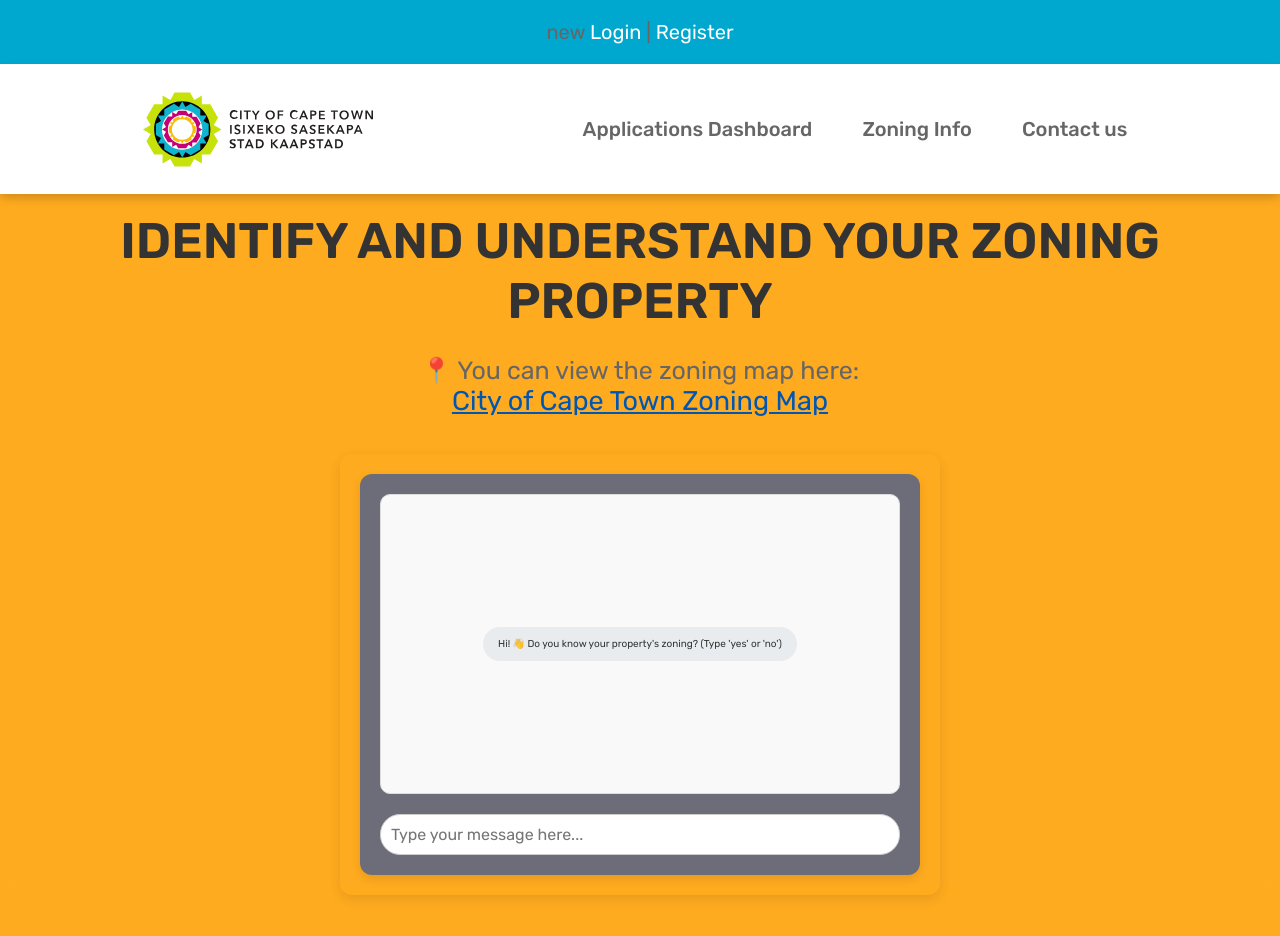
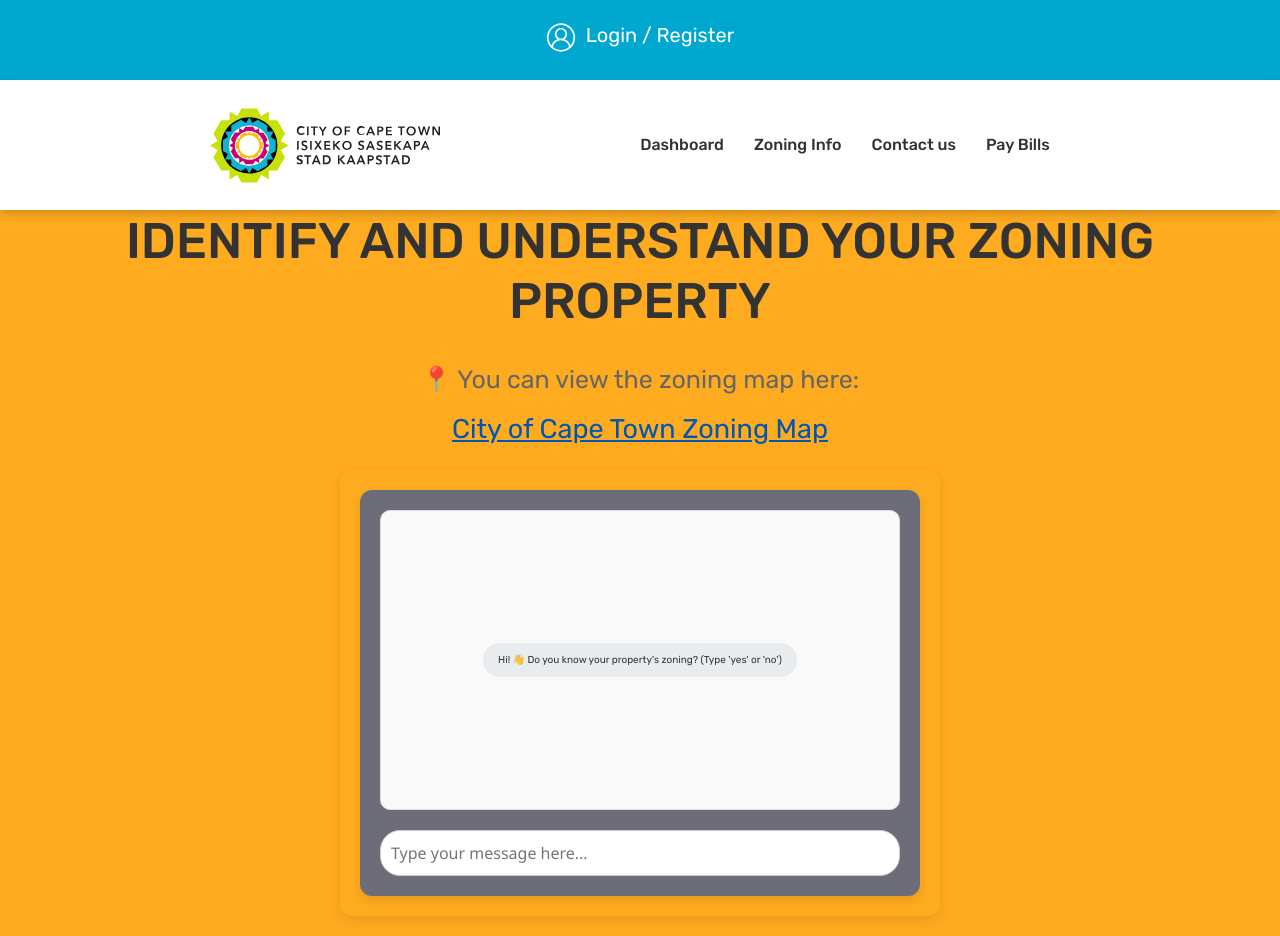
Before and after one commit to FayaadAbrahams/EazyPermit, a website: page pages/ZoningPage.html in a window 1280 px wide. Before the commit the page ends 915 px from the top, so only its background shows below. Drawn offline with nearby package versions, Linux system fonts and the light colour scheme; files that its build step writes are made by us from their sources; files whose address does not match are found by name.

Commit message:
jenna commit

```diff
--- a/pages/ZoningPage.html
+++ b/pages/ZoningPage.html
@@ -1,17 +1,59 @@
 <!DOCTYPE html>
 <html lang="en">
 <head>
-   <meta charset="UTF-8">
-   <meta http-equiv="X-UA-Compatible" content="IE=edge">
-   <meta name="viewport" content="width=device-width, initial-scale=1.0">
-   <title>City of Cape Town Chatbot</title>
+        <meta charset="UTF-8">
+        <meta name="viewport" content="width=device-width, initial-scale=1.0">
+        <title>Eazy Permit</title>
+        <link
+            href="https://cdn.jsdelivr.net/npm/bootstrap@5.3.7/dist/css/bootstrap.min.css"
+            rel="stylesheet"
+            integrity="sha384-LN+7fdVzj6u52u30Kp6M/trliBMCMKTyK833zpbD+pXdCLuTusPj697FH4R/5mcr"
+            crossorigin="anonymous">
+        <link rel="stylesheet" href="../css/styles.css">
+        <link rel="stylesheet" href="../css/style.css">
+        <script
+            src="https://cdn.jsdelivr.net/npm/bootstrap@5.3.7/dist/js/bootstrap.bundle.min.js"
+            integrity="sha384-ndDqU0Gzau9qJ1lfW4pNLlhNTkCfHzAVBReH9diLvGRem5+R9g2FzA8ZGN954O5Q"
+            crossorigin="anonymous"></script>
+        <script type="module" src="./js/main.js"></script>
+        <header class="header">
+            <div class="header-1">
+                <div class="flex">
+                    <img src="../assets/img/profile.svg" alt>
+                    <p>
+                        <a href="login.html">login /</a>
+                        <a href="register.html">register</a>
+                    </p>
+                </div>
+            </div>
 
-   <!-- Font Awesome CDN -->
-   <link rel="stylesheet" href="https://cdnjs.cloudflare.com/ajax/libs/font-awesome/6.0.0/css/all.min.css">
-   <link rel="stylesheet" href="css/style.css">
-   <link rel="stylesheet" href="css/styles.css">
+            <div class="header-2">
+                <a href="landing-page.html" class="logo">
+                    <img width="230px" height="201px"
+                        src="../assets/img/cct-logo.svg" type="images/jpg"
+                        alt="CCT Logo" />
+                </a>
 
-   <style>
+                <nav class="navbar">
+                    <!-- navigation links -->
+                    <a href="/pages/dashboard.html">Dashboard</a>
+                    <a href>Zoning Info</a>
+                    <a href>Contact us</a>
+                    <a href>Pay Bills</a>
+                </nav>
+
+                <!-- display icons -->
+                <div class="icons">
+                    <div id="menu-btn" class="fas fa-bars"></div>
+                    <a href class="fas fa-search"></a>
+                    <div id="user-btn" class="fas fa-user"></div>
+                </div>
+                <div class="user-box">
+                </div>
+            </div>
+        </header>
+
+         <style>
       section {
          padding: 2rem;
          border-radius: 12px;
@@ -82,27 +124,9 @@
          margin-top: 10px;
       }
    </style>
-</head>
+    </head>
 
 <body>
-   <header class="header">
-      <div class="header-1">
-         <div class="flex">
-            <p> new <a href="login.html">login </a> | <a href="register.html">register</a> </p>
-         </div>
-      </div>
-
-      <div class="header-2">
-         <div class="flex">
-            <img width="230px" height="201px" src="./assets/img/cct-logo.svg" type="images/jpg" alt="CCT Logo"/>
-            <nav class="navbar">
-               <a href="Dashboard.html">Applications Dashboard</a>
-               <a href="ZoningPage.html">Zoning Info</a>
-               <a href="contact page.html">Contact us</a>
-            </nav>
-         </div>
-      </div>
-   </header>
 
    <div class="heading">
       <h3>Identify and Understand Your Zoning Property</h3>
```
Also changed, not shown: pages/ApplicationPage.html (+52 -2 lines), pages/Checkout.html (+47 -4 lines).
